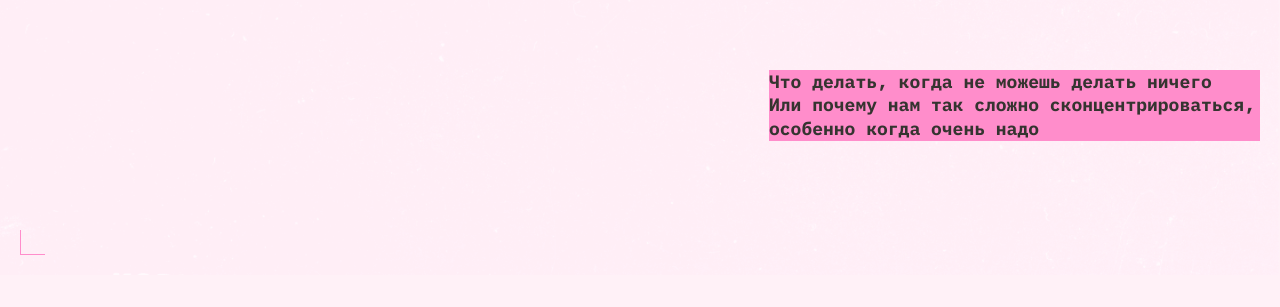
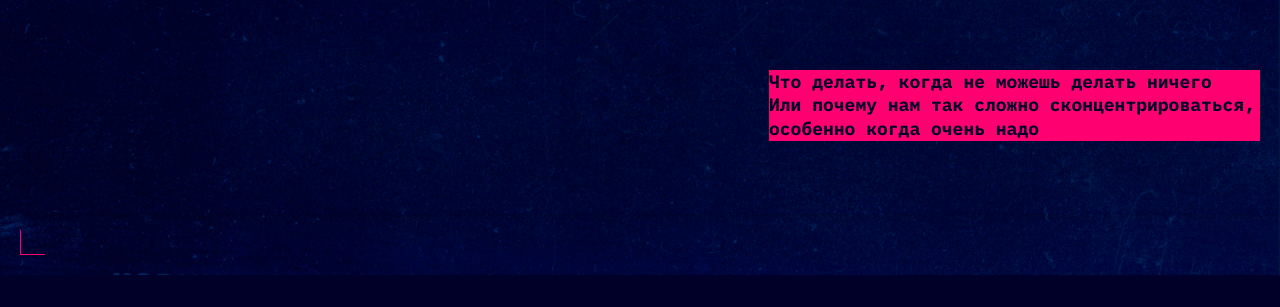
Before and after one commit to gomadly/slozhno-sosredotochitsya-fd, a plain HTML site: page index.html in a window 1280 px wide. Both pictures are taken after a click on the button "неон". Shown: the part 493-800 px from the top of the page. Drawn offline with Linux system fonts and the light colour scheme.

Commit message:
СДЕЛАНО

```diff
--- a/styles/dark.css
+++ b/styles/dark.css
@@ -3,17 +3,15 @@
   здесь окажутся стили, которые нужно переопределить принудительно,
   переключая тему
 */
-
 :root.theme-dark {
-  :root {
-    --accent-color: #ff0070;
-    --accent-big-tittle-color: #DB00FF;
-    --accent-mini-tittle-color: #000028;
-    --accent-text-color: #F1B2CE;
-    --accent-background-color: #000028;
-  }
+--accent-color: #ff0070;
+--accent-color-title: #db00ff;
+--accent-color-header: #ff0070;
+--accent-color-header-rec: #ff0070;
+--color-switch: rgb(255, 0, 112, 0.4);
+--text-color: #000028;
+--text-color-content: #f1b2ce;
+--text-color-subtitle: #ff0070;
+--background-color: #000028;
+--background-image: url(../images/cover-image-dark.png);
 }
-
-.theme-dark .page {
-  /* Вам также нужно будет написать ряд подобных селекторов */
-}
--- a/styles/style.css
+++ b/styles/style.css
@@ -136,22 +136,24 @@ header {
   text-shadow: 2px 2px 0 var(--accent-color);
 }
 
+.header__theme-menu-button:focus {
+  outline: none;
+  border-bottom: 1px var(--accent-color-header) solid;
+  border-width: 1px;
+}
+
+.header__theme-menu-button:hover {
+  border: 1px var(--accent-color-header) solid;
+  border-width: 1px;
+}
+
 .title-decor:hover {
   border-bottom: 1px var(--accent-color-header) solid;
   border-width: 1px;
 }
 
 .title-decor:focus {
-  border: 1px var(--accent-color-header) solid;
-  border-width: 1px;
-}
-
-.header__theme-menu-button:focus {
-  border-bottom: 1px var(--accent-color-header) solid;
-  border-width: 1px;
-}
-
-.header__theme-menu-button:hover {
+  outline: none;
   border: 1px var(--accent-color-header) solid;
   border-width: 1px;
 }
```
